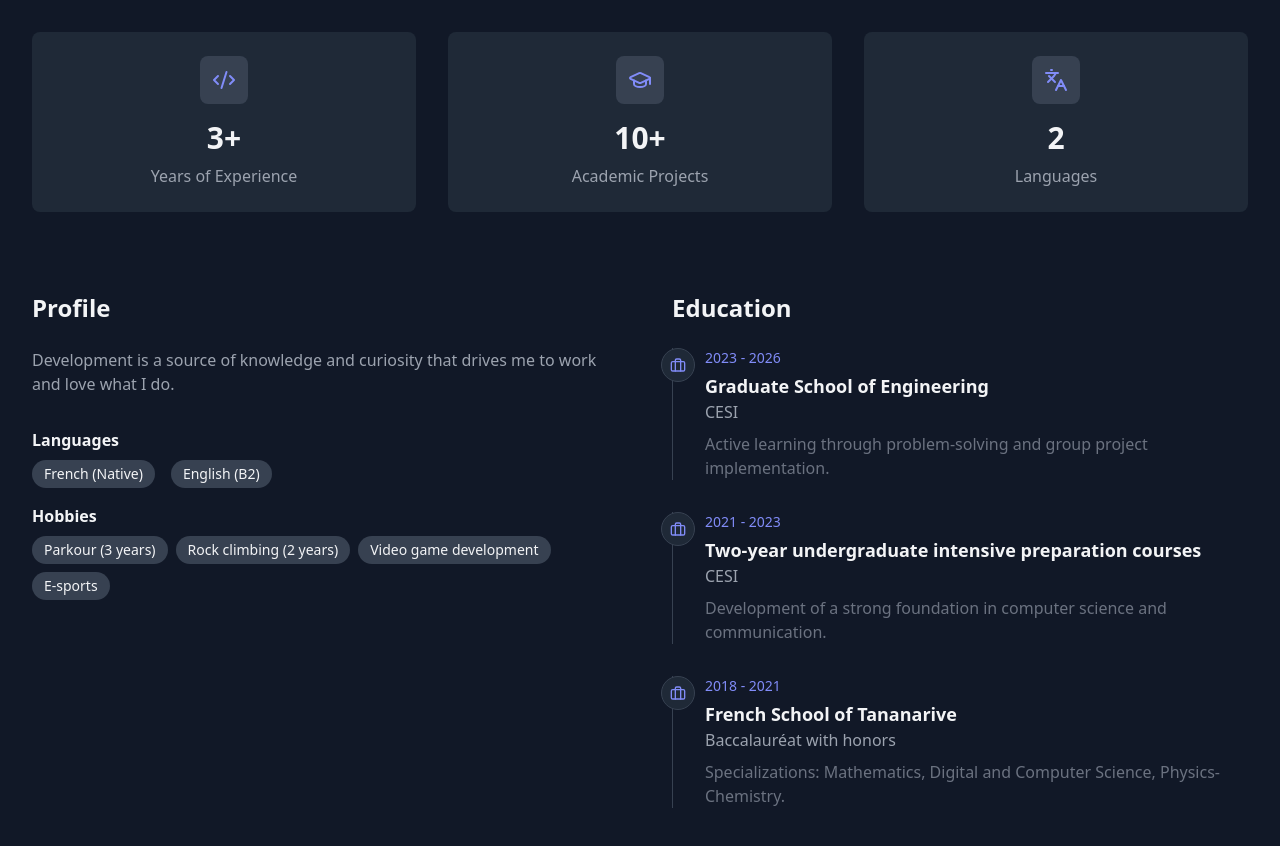
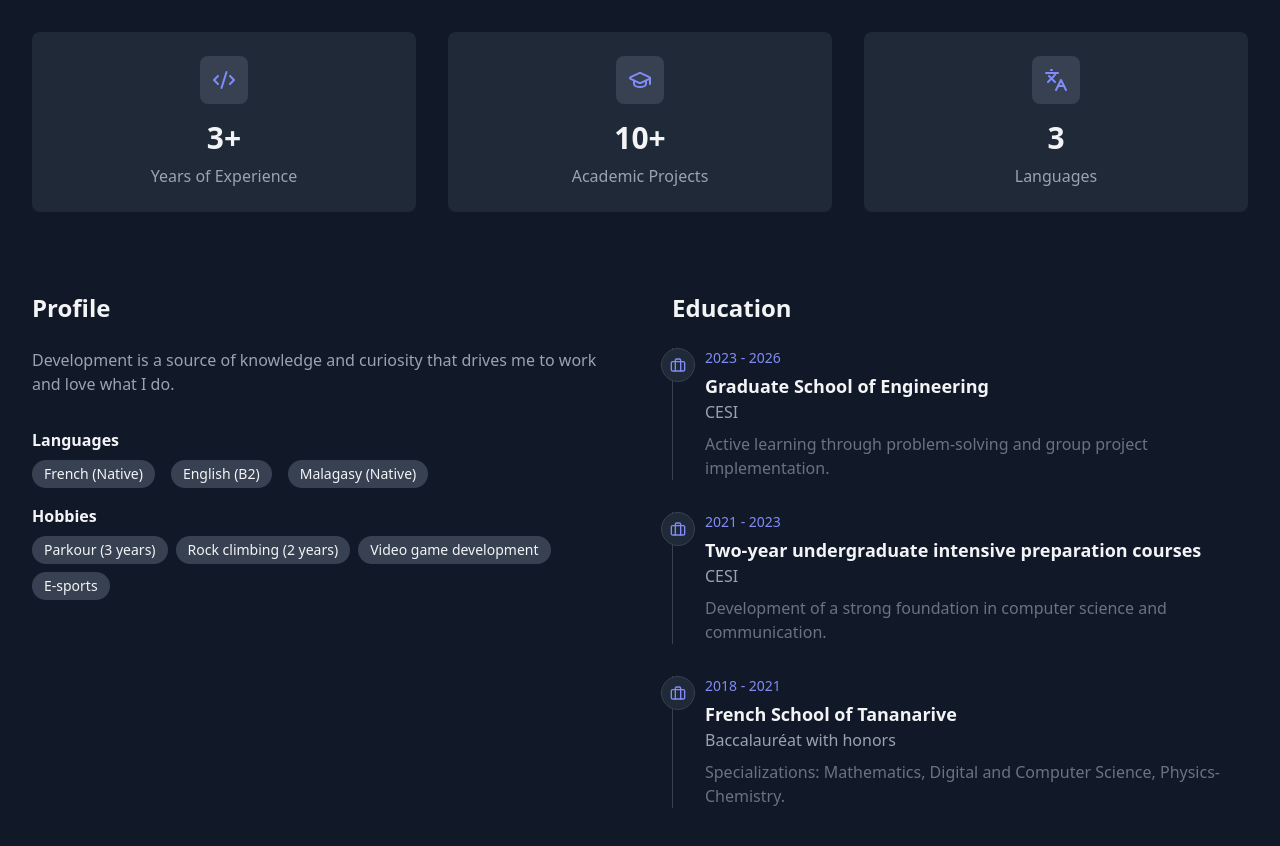
Before and after one commit to Ostive/portfolio, a React (Vite) app: page / in a window 1280 px wide. Shown: the part 1000-1846 px from the top of the page. Built offline with nearby package versions, Linux system fonts and the light colour scheme.

Commit message:
modified:   src/components/sections/About.tsx

```diff
--- a/src/components/sections/About.tsx
+++ b/src/components/sections/About.tsx
@@ -6,7 +6,7 @@ import { StatCard } from '../ui/StatCard';
 const stats = [
   { icon: Code2, label: 'Years of Experience', value: '3+' },
   { icon: GraduationCap, label: 'Academic Projects', value: '10+' },
-  { icon: Languages, label: 'Languages', value: '2' },
+  { icon: Languages, label: 'Languages', value: '3' },
 ];
 
 const education = [
@@ -46,23 +46,39 @@ export function About() {
           <div>
             <h3 className="text-2xl font-bold mb-6">Profile</h3>
             <p className="text-gray-400 mb-8">
-              Development is a source of knowledge and curiosity that drives me to work and love what I do.
+              Development is a source of knowledge and curiosity that drives me
+              to work and love what I do.
             </p>
             <div className="space-y-4">
               <div>
                 <h4 className="font-semibold mb-2">Languages</h4>
                 <div className="flex gap-4">
-                  <span className="px-3 py-1 bg-gray-700 rounded-full text-sm">French (Native)</span>
-                  <span className="px-3 py-1 bg-gray-700 rounded-full text-sm">English (B2)</span>
+                  <span className="px-3 py-1 bg-gray-700 rounded-full text-sm">
+                    French (Native)
+                  </span>
+                  <span className="px-3 py-1 bg-gray-700 rounded-full text-sm">
+                    English (B2)
+                  </span>
+                  <span className="px-3 py-1 bg-gray-700 rounded-full text-sm">
+                    Malagasy (Native)
+                  </span>
                 </div>
               </div>
               <div>
                 <h4 className="font-semibold mb-2">Hobbies</h4>
                 <div className="flex flex-wrap gap-2">
-                  <span className="px-3 py-1 bg-gray-700 rounded-full text-sm">Parkour (3 years)</span>
-                  <span className="px-3 py-1 bg-gray-700 rounded-full text-sm">Rock climbing (2 years)</span>
-                  <span className="px-3 py-1 bg-gray-700 rounded-full text-sm">Video game development</span>
-                  <span className="px-3 py-1 bg-gray-700 rounded-full text-sm">E-sports</span>
+                  <span className="px-3 py-1 bg-gray-700 rounded-full text-sm">
+                    Parkour (3 years)
+                  </span>
+                  <span className="px-3 py-1 bg-gray-700 rounded-full text-sm">
+                    Rock climbing (2 years)
+                  </span>
+                  <span className="px-3 py-1 bg-gray-700 rounded-full text-sm">
+                    Video game development
+                  </span>
+                  <span className="px-3 py-1 bg-gray-700 rounded-full text-sm">
+                    E-sports
+                  </span>
                 </div>
               </div>
             </div>
```
